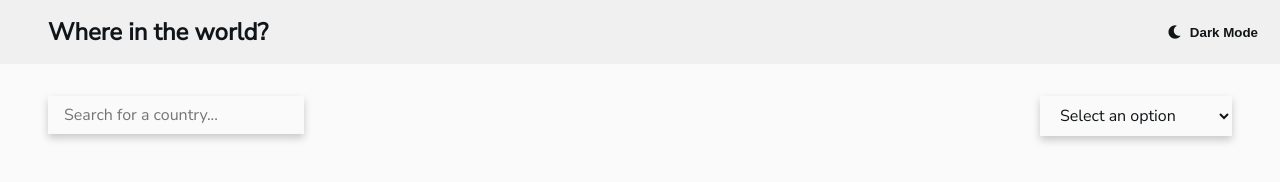
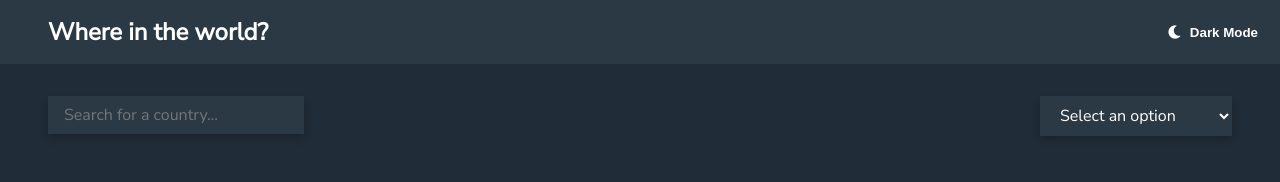
Before and after one commit to abhikhatri67/Countries-App, a plain HTML site: page index.html in a window 1280 px wide. Both pictures are taken after a click on the button "Dark Mode". Drawn offline with Linux system fonts and the light colour scheme; no server answers.

Commit message:
Dark mode in both the pages with local storage.

```diff
--- a/country.css
+++ b/country/country.css
@@ -6,17 +6,20 @@
 }
 
 body {
+  background-color: hsl(207, 26%, 17%);
   font-family: "Nunito Sans", sans-serif;
-  background-color: hsl(0, 0%, 98%);
   font-size: 16px;
+  color: white;
 }
 
 .header {
   padding: 1rem;
   padding-left: 3rem;
   font-weight: 900;
-  background-color: hsl(0, 0%, 96%);
-  box-shadow: 0px 5px 0px 0px hsl(0, 0%, 97%);
+  background-color: hsl(209, 23%, 22%);
+  display: flex;
+  align-items: center;
+  justify-content: space-between;
 }
 
 .overall-container {
@@ -60,12 +63,35 @@ img {
 
 .btn {
   background-color: inherit;
+  text-decoration: none;
   border: 1px solid gray;
   padding: 0.3rem 1rem 0.3rem 1rem;
   font-style: inherit;
   box-shadow: 0 3px 3px 0 rgba(0, 0, 0, 0.2);
+  color: inherit;
 }
 
 .border-button-container {
   margin-left: 1rem;
 }
+
+.btn-dark-mode {
+  border: 0;
+  cursor: pointer;
+  color: inherit;
+  background-color: inherit;
+  color: inherit;
+}
+
+.btn-dark-mode:focus {
+  outline: none;
+}
+
+.btn-dark-mode.active {
+  color: white;
+}
+
+.mode-label {
+  font-weight: bold;
+  margin-left: 5px;
+}
--- a/index.html
+++ b/index.html
@@ -17,7 +17,7 @@
     <div class="overall-container">
       <div class="header">
         <h2>Where in the world?</h2>
-        <button class="btn-dark-mode active">
+        <button class="btn-dark-mode">
           <i class="fas fa-moon"></i>
           <span class="mode-label">Dark Mode</span>
         </button>
--- a/script.js
+++ b/script.js
@@ -5,8 +5,20 @@ const darkModeBtnEl = document.querySelector(".btn-dark-mode");
 countryContainerEl.addEventListener("click", onClickCountry);
 darkModeBtnEl.addEventListener("click", toggleDarkMode);
 
-countries = [];
-regions = [];
+let countries = [];
+let regions = [];
+
+function initTheme() {
+  let isDarkMode = getItem("darkMode");
+  changeTheme(isDarkMode);
+}
+
+async function init() {
+  countries = await getCountries();
+  regions = getRegionsFromCountries(countries);
+  renderRegions(regions);
+  renderCountries(countries);
+}
 
 async function getCountries() {
   const resp = await fetch("https://restcountries.eu/rest/v2/all");
@@ -63,30 +75,28 @@ function filterCountries(event) {
 
 function filterCountriesByRegion(event) {
   const value = event.target.value;
-  const filterCountries = countries.filter(
+  const filteredCountries = countries.filter(
     (country) => country.region === value
   );
-  renderCountries(filterCountries);
+  renderCountries(filteredCountries);
 }
 
 function onClickCountry(event) {
   const countryCard = event.target.closest(".country-card");
   const country = countryCard.querySelector(".country-name").innerText;
 
-  location.href = `/country.html?country=${country}`;
-}
-
-async function init() {
-  countries = await getCountries();
-  regions = getRegionsFromCountries(countries);
-  renderRegions(regions);
-  renderCountries(countries);
+  location.href = `/country/country.html?country=${country}`;
 }
 
 function toggleDarkMode() {
-  const filterCountriesEl = document.querySelector(".filter-countries");
   darkModeBtnEl.classList.toggle("active");
   const isDarkMode = darkModeBtnEl.classList.contains("active");
+  setItem("darkMode", isDarkMode);
+  changeTheme(isDarkMode);
+}
+
+function changeTheme(isDarkMode) {
+  const filterCountriesEl = document.querySelector(".filter-countries");
 
   const body = document.body;
   const header = document.querySelector(".header");
@@ -104,6 +114,16 @@ function toggleDarkMode() {
   regionSelectorEl.style.backgroundColor = isDarkMode
     ? "hsl(209, 23%, 22%)"
     : "hsl(0, 0%, 98%)";
+  darkModeBtnEl.style.color = isDarkMode ? "white" : "black";
 }
 
+function setItem(key, value) {
+  localStorage.setItem(key, value);
+}
+
+function getItem(key) {
+  return JSON.parse(localStorage.getItem(key));
+}
+
+initTheme();
 init();
--- a/style.css
+++ b/style.css
@@ -7,7 +7,6 @@
 
 body {
   font-family: "Nunito Sans", sans-serif;
-  /* background-color: hsl(0, 0%, 98%); */
   background-color: hsl(207, 26%, 17%);
   color: white;
 }
@@ -35,8 +34,6 @@ body {
 }
 
 .country-name {
-  /* margin-top: 1rem; */
-  /* margin-bottom: 1rem; */
   font-weight: 700;
 }
 
@@ -56,7 +53,6 @@ body {
   margin: 1rem;
   width: 20vw;
   height: 20vw;
-  /* flex-basis: 21%; */
   font-size: 14px;
   box-shadow: 0 4px 8px 0 rgba(0, 0, 0, 0.2);
 }
@@ -92,7 +88,7 @@ body {
   font-size: inherit;
   padding: 0.5rem 1rem;
   font-family: inherit;
-  color: white;
+  color: inherit;
   border: 0;
   background-color: hsl(209, 23%, 22%);
   box-shadow: 0 4px 8px 0 rgba(0, 0, 0, 0.2);
@@ -108,7 +104,6 @@ body {
   cursor: pointer;
   color: inherit;
   background-color: inherit;
-  /* color: hsl(207, 26%, 17%); */
 }
 
 .btn-dark-mode:focus {
```
Also changed, not shown: country/country.html (renamed from country.html, +5 -2 lines), country/country.js (renamed from country.js, +38 -1 lines), utils.js (added, +7 -0 lines).
